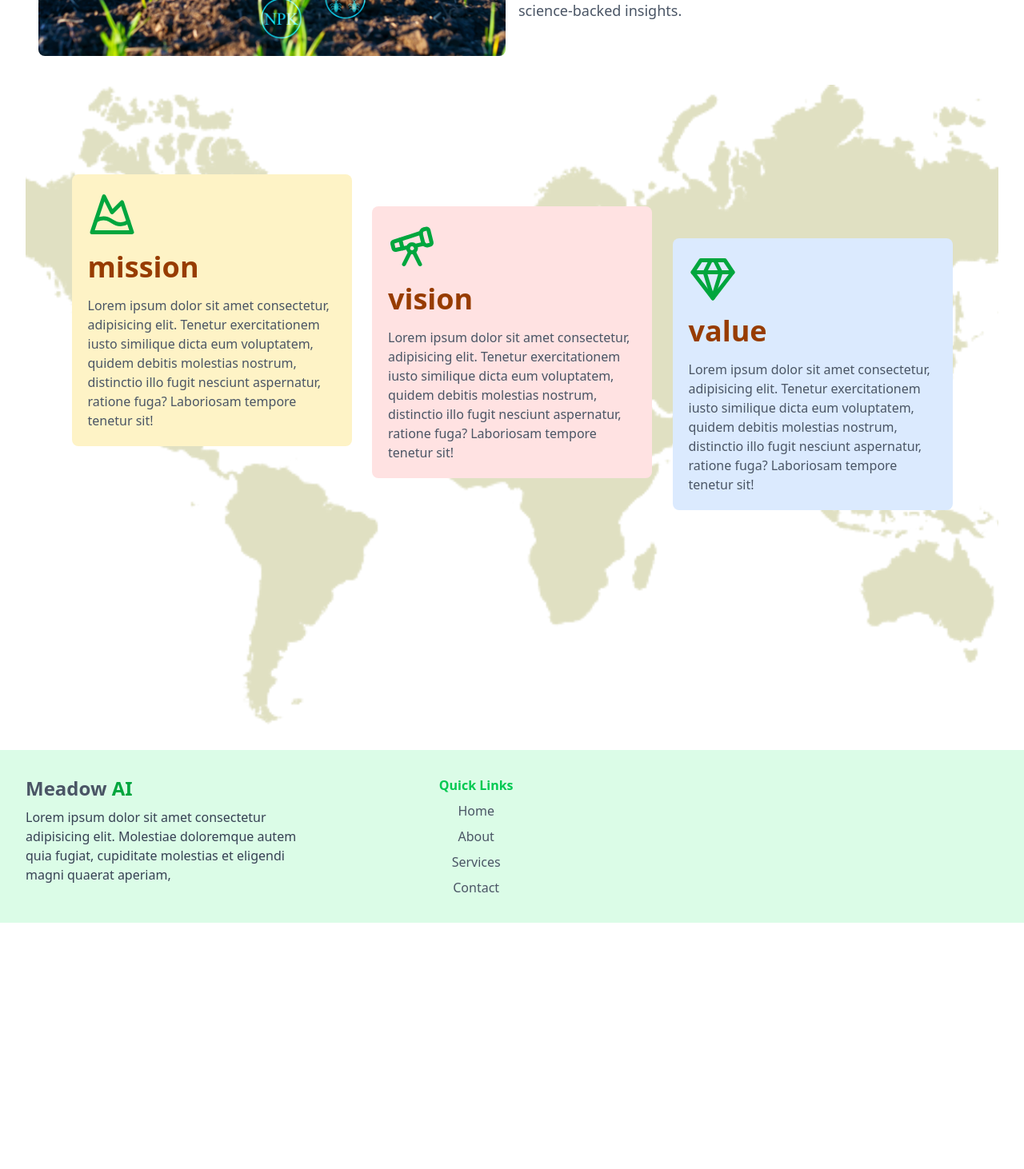
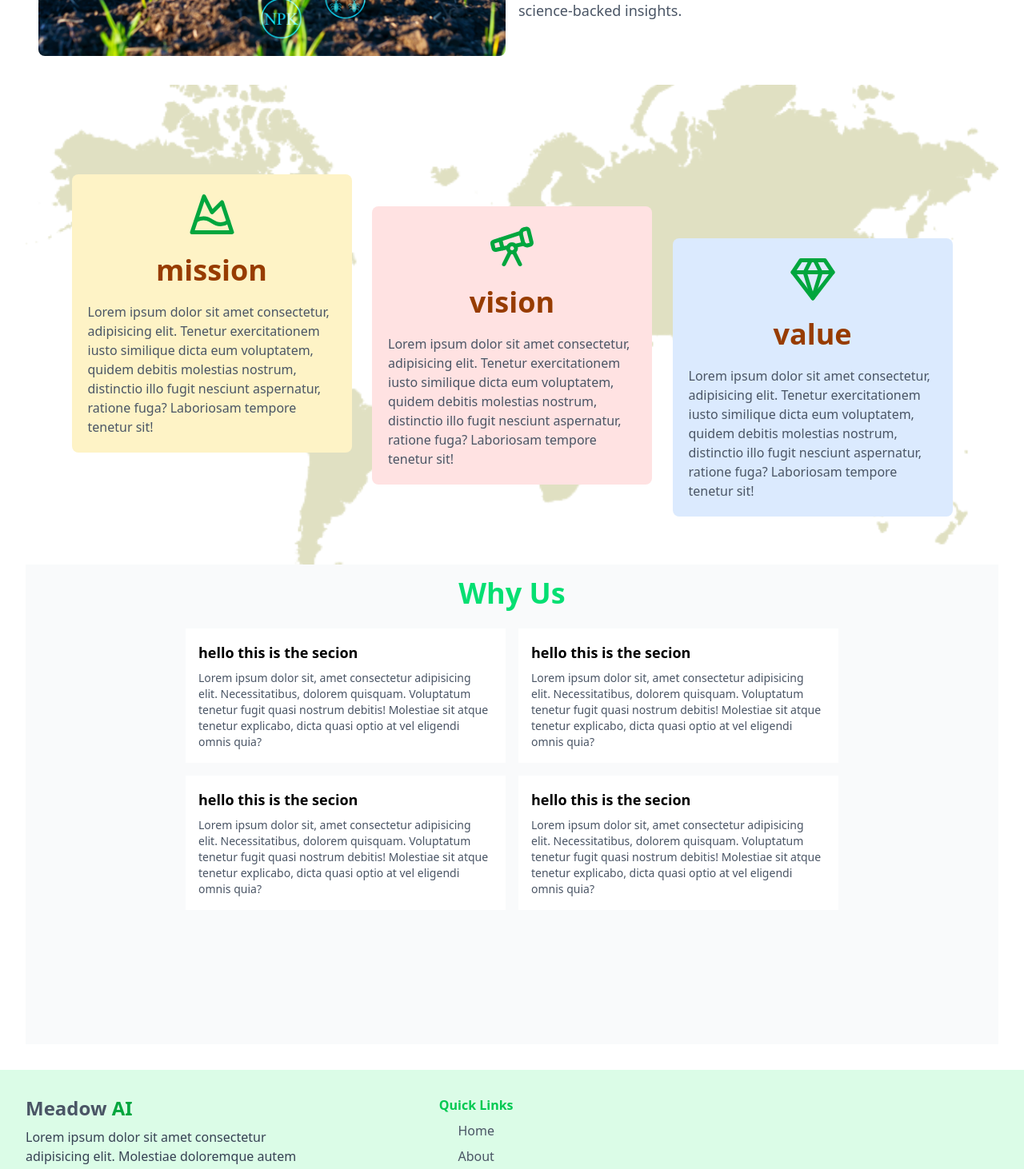
Before and after one commit to GEO-HACK/meadow-ai, a React (Vite) app: page /about in a window 1280 px wide. Shown: the part 740-2202 px from the top of the page at 80% size. Before the commit the page ends 1894 px from the top, so only its background shows below. Built offline with nearby package versions, Linux system fonts and the light colour scheme.

Commit message:
section 2 about

```diff
--- a/src/pages/About.jsx
+++ b/src/pages/About.jsx
@@ -1,7 +1,7 @@
 import React from "react";
 import { motion } from "framer-motion";
 import { useInView } from "react-intersection-observer";
-import { MountainSnow,Telescope,Gem } from "lucide-react";
+import { MountainSnow, Telescope, Gem } from "lucide-react";
 
 const About = () => {
   const { ref: firstSectionRef, inView: firstSectionInView } = useInView({
@@ -76,32 +76,46 @@ const About = () => {
       </motion.div>
 
       {/* Second Content Section with New Text */}
-      <section className="p-4 mt-5 h-screen bg-[url('/africa.png')]  bg-cover bg-center">
-        <div className="flex flex-row justify-evenly p-4  items-center">
-          <div className="w-[350px]  flex flex-col items-start gap-4 bg-amber-100 p-5 rounded-lg">
-            <MountainSnow size={60} className="text-green-600 " />
-            <h1 className="font-bold text-amber-800 text-4xl ">mission</h1>
-            <p className="text-gray-600">
+      <section className="p-4 mt-5 h-[600px] bg-[url('/africa.png')] bg-cover bg-center">
+        <div className="flex flex-row justify-evenly p-4 items-center">
+          <div className="w-[350px] flex flex-col items-center gap-5 bg-amber-100 p-5 rounded-lg transition-all duration-300 group hover:bg-amber-500">
+            <MountainSnow
+              size={60}
+              className="text-green-600 group-hover:text-white"
+            />
+            <h1 className="font-bold text-amber-800 text-4xl group-hover:text-white">
+              mission
+            </h1>
+            <p className="text-gray-600 group-hover:text-white">
               Lorem ipsum dolor sit amet consectetur, adipisicing elit. Tenetur
               exercitationem iusto similique dicta eum voluptatem, quidem
               debitis molestias nostrum, distinctio illo fugit nesciunt
               aspernatur, ratione fuga? Laboriosam tempore tenetur sit!
             </p>
           </div>
-          <div className="w-[350px] flex flex-col items-start mt-20 gap-4 bg-red-100 p-5 rounded-lg">
-            <Telescope size={60} className="text-green-600 " />
-            <h1 className="font-bold text-amber-800 text-4xl ">vision</h1>
-            <p className="text-gray-600">
+
+          <div className="w-[350px] flex flex-col items-center mt-20 gap-5 bg-red-100 p-5 rounded-lg transition-all duration-300 group hover:bg-red-500">
+            <Telescope
+              size={60}
+              className="text-green-600 group-hover:text-white"
+            />
+            <h1 className="font-bold text-amber-800 text-4xl group-hover:text-white">
+              vision
+            </h1>
+            <p className="text-gray-600 group-hover:text-white">
               Lorem ipsum dolor sit amet consectetur, adipisicing elit. Tenetur
               exercitationem iusto similique dicta eum voluptatem, quidem
               debitis molestias nostrum, distinctio illo fugit nesciunt
               aspernatur, ratione fuga? Laboriosam tempore tenetur sit!
             </p>
           </div>
-          <div className="w-[350px] flex flex-col items-start mt-40 gap-4 bg-blue-100 p-5 rounded-lg">
-            <Gem size={60} className="text-green-600 " />
-            <h1 className="font-bold text-amber-800 text-4xl ">value</h1>
-            <p className="text-gray-600">
+
+          <div className="w-[350px] flex flex-col items-center mt-40 gap-5 bg-blue-100 p-5 rounded-lg transition-all duration-300 group hover:bg-blue-500">
+            <Gem size={60} className="text-green-600 group-hover:text-white" />
+            <h1 className="font-bold text-amber-800 text-4xl group-hover:text-white">
+              value
+            </h1>
+            <p className="text-gray-600 group-hover:text-white">
               Lorem ipsum dolor sit amet consectetur, adipisicing elit. Tenetur
               exercitationem iusto similique dicta eum voluptatem, quidem
               debitis molestias nostrum, distinctio illo fugit nesciunt
@@ -110,8 +124,50 @@ const About = () => {
           </div>
         </div>
       </section>
-      <section>
 
+      <section className="  bg-gray-50 h-[600px]">
+        <div className="flex flex-col items-center p-4">
+          <h1 className="text-green-400 font-bold text-4xl">Why Us</h1>
+          <div className="grid grid-cols-2  gap-4 mt-6">
+            <div className="bg-white w-[400px]  p-4 gap-3">
+              <h1  className="font-bold text-lg">hello this is the secion</h1>
+              <p className="text-gray-600 text-sm mt-2">
+                Lorem ipsum dolor sit, amet consectetur adipisicing elit.
+                Necessitatibus, dolorem quisquam. Voluptatum tenetur fugit quasi
+                nostrum debitis! Molestiae sit atque tenetur explicabo, dicta
+                quasi optio at vel eligendi omnis quia?
+              </p>
+            </div>
+            <div className="bg-white w-[400px] p-4 gap-3 ">
+              <h1  className="font-bold text-lg">hello this is the secion</h1>
+              <p className="text-gray-600 text-sm mt-2">
+                Lorem ipsum dolor sit, amet consectetur adipisicing elit.
+                Necessitatibus, dolorem quisquam. Voluptatum tenetur fugit quasi
+                nostrum debitis! Molestiae sit atque tenetur explicabo, dicta
+                quasi optio at vel eligendi omnis quia?
+              </p>
+            </div>
+            <div className="bg-white w-[400px] p-4 gap-3">
+              <h1  className="font-bold text-lg">hello this is the secion</h1>
+              <p className="text-gray-600 text-sm mt-2">
+                Lorem ipsum dolor sit, amet consectetur adipisicing elit.
+                Necessitatibus, dolorem quisquam. Voluptatum tenetur fugit quasi
+                nostrum debitis! Molestiae sit atque tenetur explicabo, dicta
+                quasi optio at vel eligendi omnis quia?
+              </p>
+            </div>
+            <div className="bg-white w-[400px] p-4 gap-3 ">
+              <h1  className="font-bold text-lg">hello this is the secion</h1>
+              <p className="text-gray-600 text-sm mt-2">
+                Lorem ipsum dolor sit, amet consectetur adipisicing elit.
+                Necessitatibus, dolorem quisquam. Voluptatum tenetur fugit quasi
+                nostrum debitis! Molestiae sit atque tenetur explicabo, dicta
+                quasi optio at vel eligendi omnis quia?
+              </p>
+            </div>
+
+          </div>
+        </div>
       </section>
     </div>
   );
```
